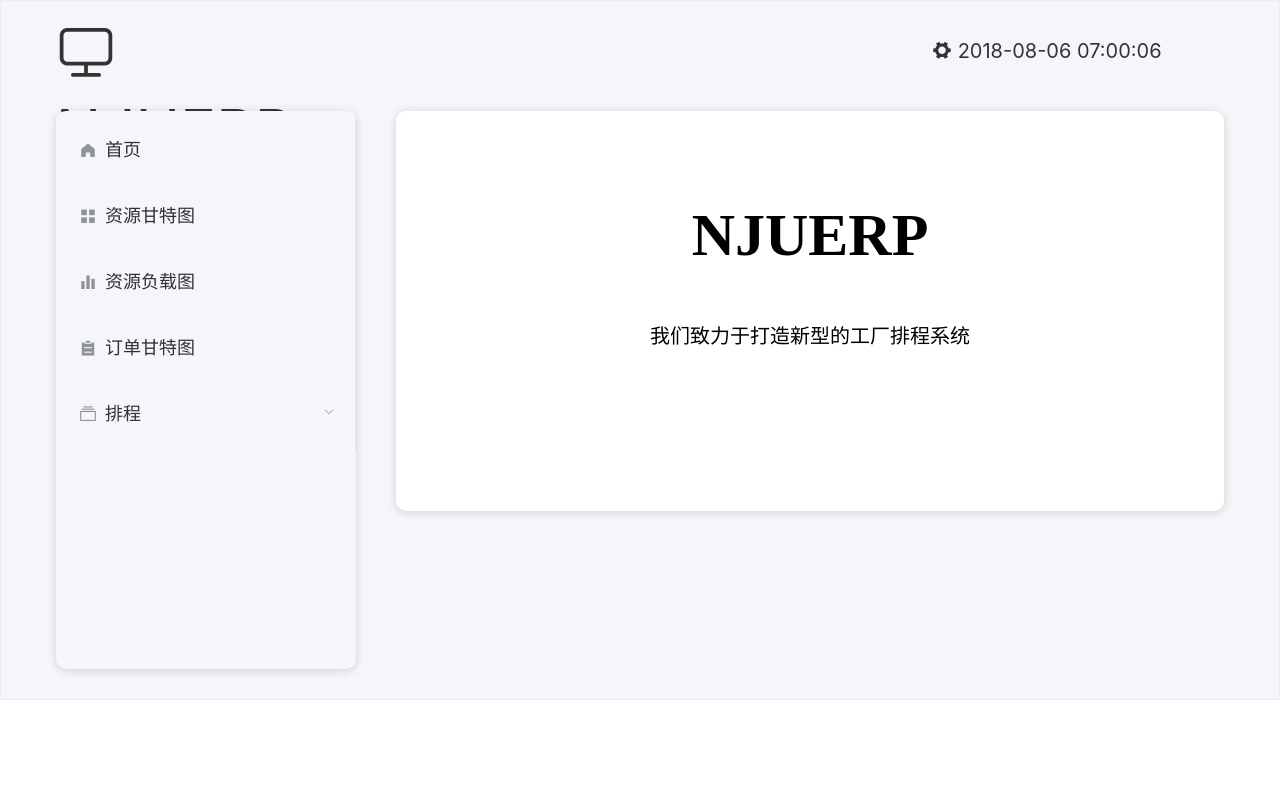
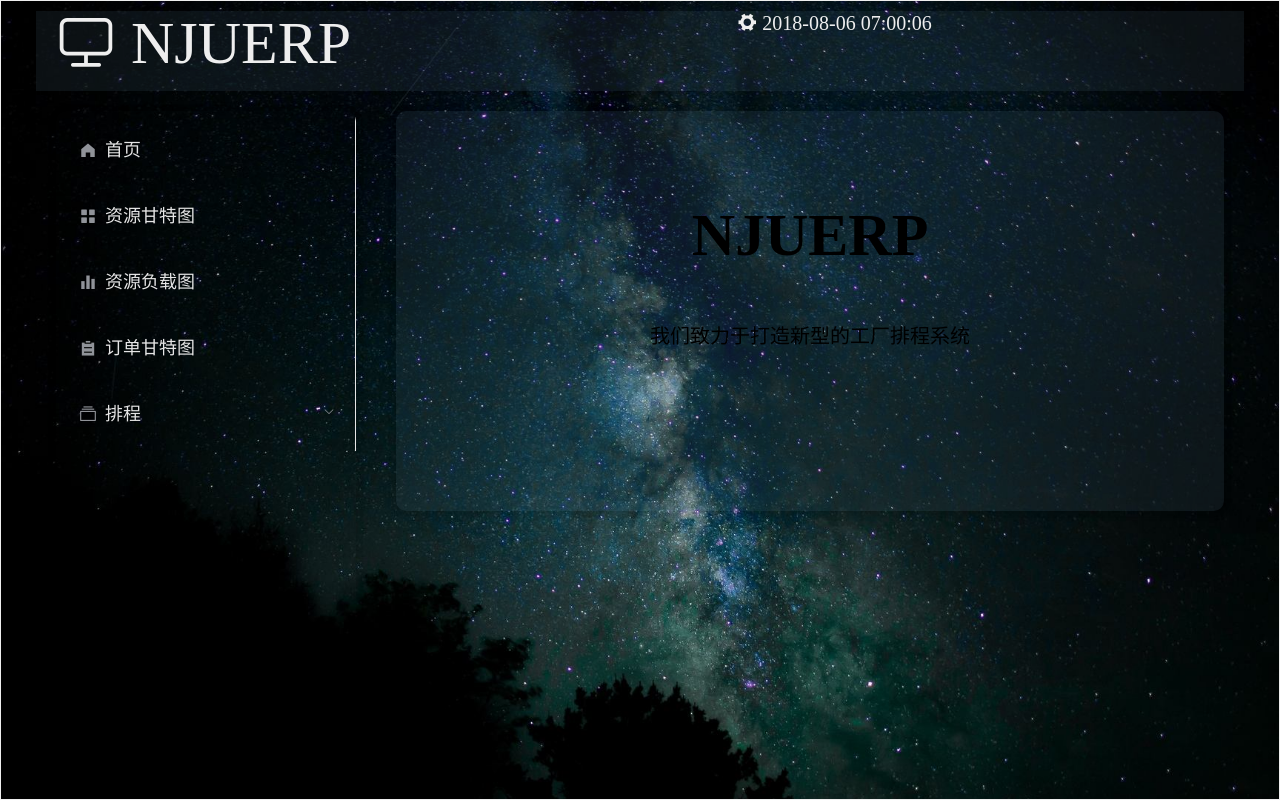
Before and after one commit to NJUSEWebPlusPracticeGroupD/APS-fronted, a Vue app: page /resourceGantt#/about in a window 1280 px wide. Built offline with nearby package versions, Linux system fonts and the light colour scheme.

Commit message:
界面美化-1

```diff
--- a/src/App.vue
+++ b/src/App.vue
@@ -1,11 +1,12 @@
 <template>
+
   <div id="app">
     <el-container class="container">
       <el-header
         class="header"
         height="80px"
       >
-        <el-col :span="6">
+        <el-col :span="14">
           <i
             class="el-icon-monitor"
           />
@@ -20,7 +21,7 @@
           style="min-height:1px;"
         />
         <el-col
-          :span="6"
+          :span="10"
           class="time-class"
         >
           <i
@@ -148,27 +149,47 @@ export default {
   -webkit-font-smoothing: antialiased;
   -moz-osx-font-smoothing: grayscale;
   text-align: center;
+  position: fixed;
+  top: 0;
+  left: 0;
+  width: 100%;
+  height: 100%;
+
+  z-index: -1;
+  zoom: 1;
+  background-image: url("~@/assets/timg1.jpg");
+  background-repeat: no-repeat;
+  background-size: cover;
+  background-position: center 0;
+  opacity: 1;
 }
 .container{
-  min-height: 700px;
+  min-height: 100%;
+  width: 100%;
   border: 1px solid #eee;
   margin: 0;
   padding: 10px 35px;
-  background-color:  #f5f6fa;
+  background-color:  transparent;
 }
 .header {
   font-family: -apple-system, system-ui, BlinkMacSystemFont, "Segoe UI", Roboto, "Helvetica Neue", Arial, sans-serif;
-  background-color:  #f5f6fa;
-  color: #333;
+  background-color:  #3f5c6d2c;
+  color: #eeeeee;
   text-align: left;
   font-size: 60px;
-  line-height: 80px;
+  font-family: "Papyrus";
+  line-height: 10%;
+  width: 100%;
+
 }
 .time-class{
   font-size:20px;
 }
 .el-icon-s-tools:hover{
   cursor: pointer;
+}
+.el-icon-monitor{
+
 }
 .input{
   margin-top:4vh;
--- a/src/api/getGraphic.js
+++ b/src/api/getGraphic.js
@@ -1,8 +1,28 @@
 import {request} from '../utils/request'
 
-export function testRequest() {
+export function testRequest(testStr) {
     return request({
       method:'GET',
-      url: 'api/user/test'
+      url: 'api/chart/test?testStr=' + testStr
     })
 }
+export function getResourceGantt(date){
+  return request({
+    method: 'GET',
+    url: 'api/chart/getResourceGanttChart?date=' + date
+  })
+}
+
+export function getOrderGantt(date){
+  return request({
+    method: 'GET',
+    url: 'api/chart/getOrderGanttChart?date=' + date
+  })
+}
+
+export function getResourceLoad(start_date){
+  return request({
+    method: 'GET',
+    url: 'api/chart/getResourceLoadChart?startDate=' + start_date
+  })
+}
--- a/src/components/GanttChart.vue
+++ b/src/components/GanttChart.vue
@@ -54,7 +54,7 @@ export default {
   methods: {
     addTime(time,num){
       var date=new Date(time)
-      date.setTime(date.getTime()+num*86400000 )
+      date.setTime(date.getTime()+num*86400000)
       return date.toString()[0,10]
     },
     backToChart1(){
@@ -86,7 +86,7 @@ export default {
           index = index + 3
         }
         item['color'] = colorMap[item['task']]
-        if(item['delay']==true){
+        if(item['delay'] === true){
           item['color'] = colorSet.getIndex(9).brighten(0)
         }
         if(!nameMap[item['name']]){
@@ -98,6 +98,7 @@ export default {
       var categoryAxis = chart.yAxes.push(new am4charts.CategoryAxis())
       categoryAxis.dataFields.category = 'name'
       categoryAxis.renderer.grid.template.location = 0
+
       categoryAxis.renderer.inversed = true
 
       var dateAxis = chart.xAxes.push(new am4charts.DateAxis())
@@ -131,6 +132,7 @@ export default {
       label.align = 'center'
       label.valign = 'middle'
 
+
       //点击事件
       const that = this
       series1.columns.template.events.on('hit', function (ev) {
@@ -139,7 +141,6 @@ export default {
 
         let chart = am4core.create('chartdiv1', am4charts.XYChart)
         chart.hiddenState.properties.opacity = 0 // this creates initial fade-in
-
 
         chart.paddingRight = 30
         chart.dateFormatter.inputDateFormat = 'yyyy-MM-dd HH:mm'
@@ -181,15 +182,16 @@ export default {
 
         var series1 = chart.series.push(new am4charts.ColumnSeries())
         series1.columns.template.width = am4core.percent(30)
-        series1.columns.template.height=am4core.percent(50)
+        series1.columns.template.height=am4core.percent(30)
         series1.columns.template.tooltipText = '{task}: {openDateX} - {dateX}'
+        //series1.columns.template.tooltipText.fontcolor("#ffffff");
 
         series1.dataFields.openDateX = 'fromDate'
         series1.dataFields.dateX = 'toDate'
         series1.dataFields.categoryY = 'name'
         series1.columns.template.propertyFields.fill = 'color' // get color from data
         series1.columns.template.propertyFields.stroke = 'color'
-        series1.columns.template.strokeOpacity = 1
+        series1.columns.template.strokeOpacity = 0.5
         chart.scrollbarX = new am4core.Scrollbar()
 
         var columnTemplate = series1.columns.template
--- a/src/components/PageAside.vue
+++ b/src/components/PageAside.vue
@@ -2,7 +2,8 @@
   <el-aside class="aside">
     <el-menu
       class="el-menu-vertical-demo"
-      background-color="#f5f6fa"
+      background-color="transparent"
+
     >
       <router-link to="/about">
         <el-menu-item
@@ -94,8 +95,8 @@ export default {
 
 <style scoped>
 .aside{
-
-  width: 200px;
+  //background-color: transparent;
+  width: 20%;
   min-height:400px;
   margin:20px;
   border-radius: 10px;
@@ -103,7 +104,7 @@ export default {
   box-shadow: 0 2px 10px rgba(0, 0, 0, .12), 0 0 12px rgba(0, 0, 0, .04);
 }
 .aside:hover{
-  margin:10px 20px;
+  margin: 10px 20px;
 }
 .menu{
   background-color:transparent;
@@ -126,4 +127,13 @@ a {
   color:black;
   text-decoration: none;
 }
+span{
+  color: #e5e5e5;
+}
+.el-menu-item{
+  color: #e5e5e5;
+}
+  .router-link{
+    background-color: ;
+  }
 </style>
--- a/src/views/About.vue
+++ b/src/views/About.vue
@@ -20,7 +20,7 @@ export default {
 <style scoped>
 
   .main{
-    background-color: #FFFFFF;
+    background-color:#3f5c6d2c;
     margin:20px 20px;
     padding: 40px;
     height: 400px;
--- a/src/views/OrderGantt.vue
+++ b/src/views/OrderGantt.vue
@@ -162,7 +162,7 @@ export default {
 <style scoped>
 
 .main{
-  background-color: #FFFFFF;
+  background-color:#3f5c6d2c;
   margin:20px 20px;
   padding: 40px;
   min-height: 400px;
--- a/src/views/ResourceGantt.vue
+++ b/src/views/ResourceGantt.vue
@@ -1,6 +1,6 @@
 <template>
   <el-main class="main">
-    <el-row>
+    <el-row style="margin-top: 0">
       <el-date-picker
         v-model="value"
         class="date-picker"
@@ -11,22 +11,23 @@
       <el-button
         round
         class="button"
+        v-model="value"
         @click="getResource"
+
       >
         确定
       </el-button>
+      <div class="delay">
+        延期
+      </div>
     </el-row>
-    <div class="delay">
-      延期
-    </div>
-
     <GanttChart v-bind:datas="GanntData" > </GanttChart>
   </el-main>
 </template>
 
 <script>
 import GanttChart from '@/components/GanttChart'
-import {testRequest} from '@/api/getGraphic'
+import {testRequest,getResourceGantt} from '@/api/getGraphic'
 export default {
   name: 'ResourceGantt',
   components: {
@@ -123,10 +124,87 @@ export default {
       // console.log(GanttChart.props.datas);
       // console.log("hi3");
 
+      console.log(this.value);
+      // testRequest(this.value).then(res => {
+      //   console.log(res)
+      // });
+      getResourceGantt(new Date(this.value)).then(res => {
+        console.log(res);
+        this.GanntData = res;
+      }).then(res2 =>{
+        this.GanntData = [
+          {
+            name: 'line1',
+            fromDate: '2018-08-01 08:00',
+            toDate: '2018-08-01 10:00',
+            task: 'task1'
+          },
+          {
+            name: 'line1',
+            fromDate: '2018-08-01 12:00',
+            toDate: '2018-08-01 15:00',
+            task: 'task2',
+            delay:true
+          },
+          {
+            name: 'line1',
+            fromDate: '2018-08-01 15:30',
+            toDate: '2018-08-01 21:30',
+            task: 'task4',
+            delay:false
+          },
+          {
+            name: 'line2',
+            fromDate: '2018-08-01 09:00',
+            toDate: '2018-08-01 11:00',
+            task: 'task3',
+            delay:false
+          },
+          {
+            name: 'line2',
+            fromDate: '2018-08-01 13:00',
+            toDate: '2018-08-01 17:00',
+            task: 'task5',
+            delay:false
+          },
+          {
+            name: 'line2',
+            fromDate: '2018-08-01 11:00',
+            toDate: '2018-08-01 16:00',
+            task: 'task2',
+            delay:false
+          },
+          {
+            name: 'line2',
+            fromDate: '2018-08-01 16:00',
+            toDate: '2018-08-01 19:00',
+            task: 'task4',
+            delay:false
+          },
 
-      testRequest().then(res => {
-        console.log(res)
-      });
+          {
+            name: '张三',
+            fromDate: '2018-08-01 16:00',
+            toDate: '2018-08-01 20:00',
+            task: 'task4'
+          },
+          {
+            name: '张三',
+            fromDate: '2018-08-01 20:30',
+            toDate: '2018-08-01 24:00',
+            task: 'task3',
+            delay: false
+          },
+
+          {
+            name: '李四',
+            fromDate: '2018-08-01 13:00',
+            toDate: '2018-08-01 24:00',
+            task: 'task2',
+            delay: false
+          }
+        ]
+      })
     }
   }
 }
@@ -135,10 +213,10 @@ export default {
 <style scoped>
 
 .main{
-  background-color: #FFFFFF;
+  background-color:#3f5c6d2c;
   margin:20px 20px;
   padding: 60px;
-  min-height: 400px;
+  min-height: 300px;
   border-radius: 10px;
   box-shadow: 0 2px 10px rgba(0, 0, 0, .12), 0 0 12px rgba(0, 0, 0, .04);
 }
@@ -146,9 +224,11 @@ export default {
   padding-top:1vh;
   float:right;
   margin-right: 10vh;
+  margin-top: 10px;
   background-color: #D07473;
   width: 50px;
-  height:30px
+  height:30px;
+  border-radius: 5px;
 }
 .main:hover{
   margin:10px 20px 30px 20px;
--- a/src/views/ResourceLoader.vue
+++ b/src/views/ResourceLoader.vue
@@ -161,7 +161,7 @@ export default {
 <style scoped>
 
 .main{
-  background-color: #FFFFFF;
+  background-color:#3f5c6d2c;
   margin:20px 20px;
   padding: 60px;
   min-height:400px;
--- a/src/views/schedule/PlanTable.vue
+++ b/src/views/schedule/PlanTable.vue
@@ -58,6 +58,7 @@
       <div v-if="showPlanTable">
         <div
           class="planTable"
+          style="background-color: transparent"
         >
           <el-table
             class="table"
@@ -65,6 +66,8 @@
             hieght="250"
             row-key="orderNumber"
             @cell-click="turnToOrderProductionTable"
+
+
           >
             <el-table-column
               prop="orderNumber"
@@ -381,12 +384,12 @@ export default {
       padding-top:20px;
     }
     .planTable{
-      display: inline;
+      //display: inline;
       float: left;
       margin-left: 20px;
     }
      .main{
-       background-color: #FFFFFF;
+       background-color:#3f5c6d2c;
        margin:20px 20px;
        padding: 60px;
        min-height: 400px;
@@ -402,8 +405,10 @@ export default {
       margin-left:20px;
     }
     .table{
-     width: 750px;
+      width: 750px;
       margin-bottom: 20px;
+      border-radius: 5px;
+      background: transparent;
     }
     .time{
       float:right;
--- a/src/views/schedule/ProductionResourceTable.vue
+++ b/src/views/schedule/ProductionResourceTable.vue
@@ -130,7 +130,7 @@ export default {
   margin:10px 20px 30px 20px;
 }
 .main{
-  background-color: #FFFFFF;
+  background-color:#3f5c6d2c;
   margin:20px 20px;
   padding: 60px;
   min-height: 400px;
--- a/src/views/schedule/ProductionTable.vue
+++ b/src/views/schedule/ProductionTable.vue
@@ -179,7 +179,7 @@ export default {
 </script>
 <style>
 .main{
-  background-color: #FFFFFF;
+  background-color:#3f5c6d2c;
   margin:20px 20px;
   padding: 60px;
   min-height: 400px;
--- a/vue.config.js
+++ b/vue.config.js
@@ -35,7 +35,7 @@ module.exports = {
     },
     proxy: {
       '/api': {
-        target: 'http://localhost:8000/api',
+        target: 'http://localhost:8000/',
         changeOrigin: false,
         pathRewrite: {
           '^/api': '/'
```
Also changed, not shown: src/assets/pic1.jpg (added), src/assets/timg1.jpg (added).
